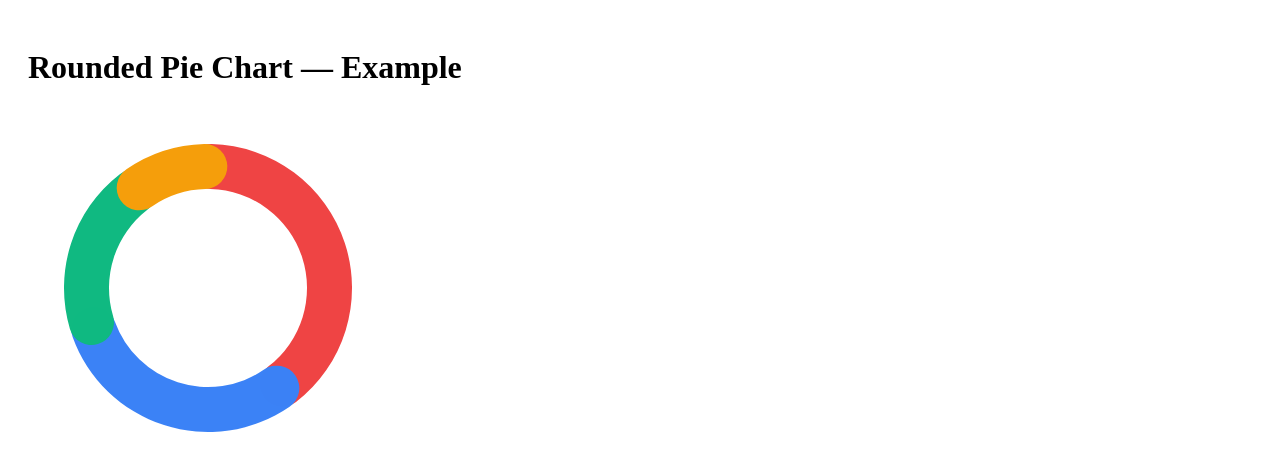
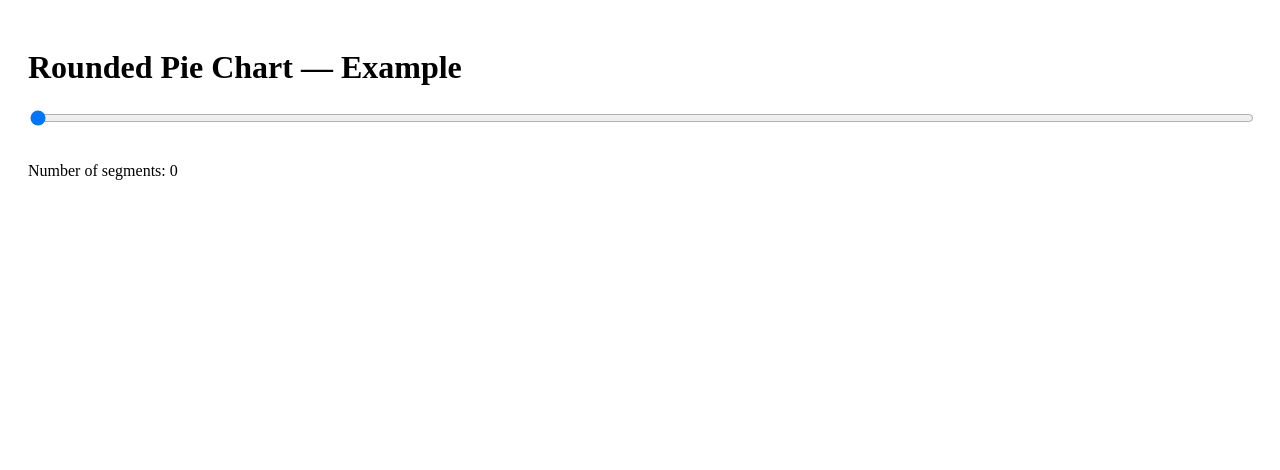
Before and after one commit to hamshad/pie-chart, a React (Vite) app in the folder example/: page / in a window 1280 px wide. Shown: the top 470 px of the page. Built offline with nearby package versions, Linux system fonts and the light colour scheme; the HTML template or start-up script is replaced by a standard one.

Commit message:
feat: example slider

```diff
--- a/example/src/App.tsx
+++ b/example/src/App.tsx
@@ -2,17 +2,44 @@ import React from 'react';
 import { RoundedPieChart } from '../../src/RoundedPieChart';
 
 const data = [
-  { value: 40, label: 'Red', color: '#ef4444' },
-  { value: 30, label: 'Blue', color: '#3b82f6' },
-  { value: 20, label: 'Green', color: '#10b981' },
-  { value: 10, label: 'Yellow', color: '#f59e0b' },
+  { value: 40, label: 'Crimson', color: '#ef4444' },
+  { value: 30, label: 'Sapphire', color: '#3b82f6' },
+  { value: 20, label: 'Emerald', color: '#10b981' },
+  { value: 10, label: 'Amber', color: '#f59e0b' },
+  { value: 25, label: 'Sunset', color: '#fb923c' },
+  { value: 35, label: 'Glacier', color: '#06b6d4' },
+  { value: 15, label: 'Lavender', color: '#a78bfa' },
+  { value: 20, label: 'Coral', color: '#f87171' },
+  { value: 30, label: 'Tealstone', color: '#14b8a6' },
+  { value: 18, label: 'Goldenrod', color: '#fbbf24' },
+  { value: 22, label: 'Indigo Night', color: '#6366f1' },
+  { value: 12, label: 'Rosewood', color: '#f43f5e' },
+  { value: 28, label: 'Turquoise', color: '#22d3ee' },
+  { value: 14, label: 'Ruby', color: '#dc2626' },
+  { value: 26, label: 'Ocean Blue', color: '#2563eb' },
+  { value: 19, label: 'Mint', color: '#34d399' },
+  { value: 23, label: 'Topaz', color: '#fcd34d' },
+  { value: 21, label: 'Violet Mist', color: '#8b5cf6' },
+  { value: 17, label: 'Blush', color: '#fb7185' },
+  { value: 29, label: 'Cyan Frost', color: '#0891b2' },
 ];
 
 export default function App() {
+  const [number, setNumber] = React.useState(0);
+
   return (
     <div style={{ padding: 20 }}>
       <h1>Rounded Pie Chart — Example</h1>
-      <RoundedPieChart data={data} size={360} />
+      <input
+        type="range"
+        min={0}
+        max={data.length}
+        value={number}
+        onChange={(e) => setNumber(Number(e.target.value))}
+        style={{ width: '100%', marginBottom: 20 }}
+      />
+      <p>Number of segments: {number}</p>
+      <RoundedPieChart data={data.slice(0, number)} size={360} />
     </div>
   );
 }
```
